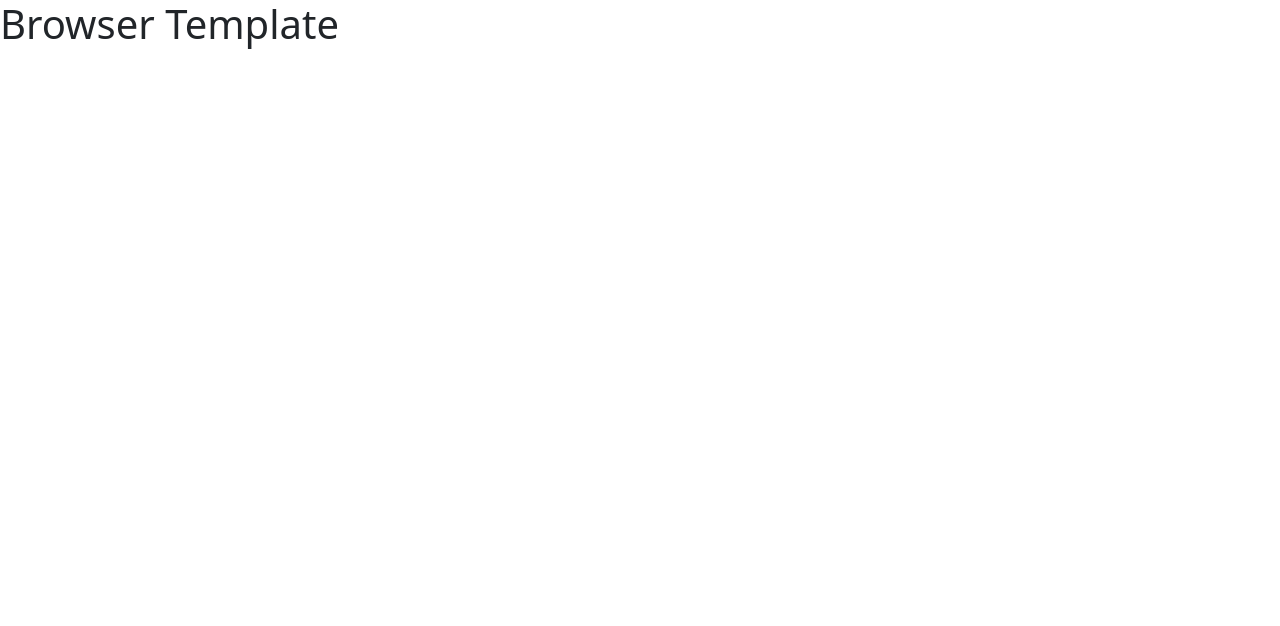
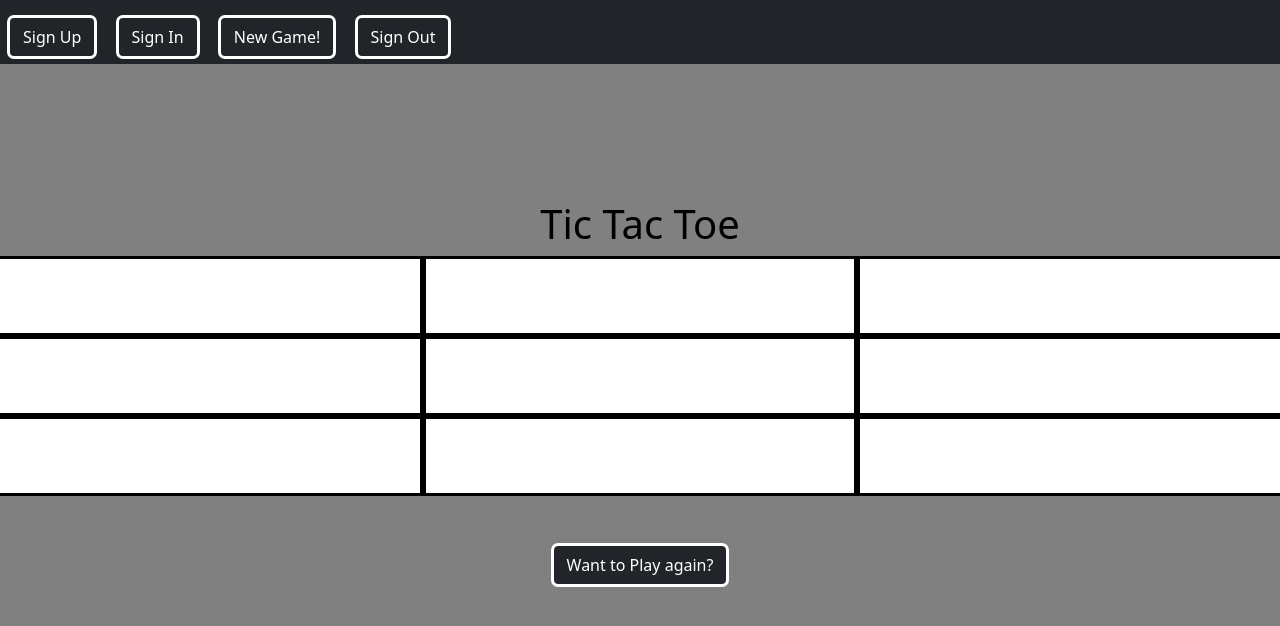
Before and after one commit to qchris101/tic-tac-toe-client, a website built with webpack: page index.html in a window 1280 px wide. Built offline with nearby package versions, Linux system fonts and the light colour scheme.

Commit message:
Commiting config,index.css, and index for progress

```diff
--- a/app/config.js
+++ b/app/config.js
@@ -1,6 +1,6 @@
 let apiUrl
 const apiUrls = {
-  production: '<replace-with-heroku-url>',
+  production: 'https://tic-tac-toe-api-production.herokuapp.com',
   development: 'http://localhost:4741'
 }
 
--- a/app/styles/index.scss
+++ b/app/styles/index.scss
@@ -1 +1,38 @@
 @import '~bootstrap/scss/bootstrap';
+body {
+  background-color: grey;
+  margin-top: 200px;
+}
+.btn {
+  outline: solid;
+  margin-left: 10px;
+  margin-right: 10px;
+}
+
+.box {
+  align-items: center;
+  background-color: white;
+  border: 3px solid black;
+  color: white;
+  display: flex;
+  font-family: 'Playfair Display', serif;
+  height: 80px;
+  justify-content: center;
+  padding-inline-end: 5px;
+}
+
+.alt-color {
+  background-color: white;
+}
+
+h1 {
+  text-align: center;
+  color: black;
+}
+
+.restart-game {
+  margin-top: 50px;
+  align-items: center;
+  display: flex;
+  justify-content: center;
+}
--- a/index.html
+++ b/index.html
@@ -1,7 +1,7 @@
 <!DOCTYPE html>
 <html>
     <head>
-      <title>Example</title>
+      <title>Tic Tac Toe!</title>
       <meta name="viewport" content="width=device-width, initial-scale=1">
 
       <!-- Do not add `link` tags-->
@@ -12,6 +12,38 @@
       <script src="public/application.js" type="text/javascript" charset="utf-8" defer></script>
     </head>
     <body>
-      <h1>Browser Template</h1>
-    </body>
+      <h1>Tic Tac Toe</h1>
+      <div class ="container">
+
+        <!-- Button trigger modal -->
+        <nav class="navbar fixed-top navbar-dark bg-dark">
+          <div class="container-fluid">
+            <a class="navbar-brand" href="#"></a>
+            </div>
+            <form>
+                <button type="button" id ="sign-up" class="btn btn-dark">Sign Up</button>
+                <button type="button" id ="sign-in" class="btn btn-dark">Sign In</button>
+                <button type="button" id ="new-game" class="btn btn-dark">New Game!</button>
+                <button type="button" id = "sign-out" class="btn btn-dark">Sign Out</button>
+              </form>
+            </nav>
+          </div>
+
+          <div class="row">
+
+            <div class="col-4  box alt-color">1</div>
+            <div class="col-4  box alt-color">2</div>
+            <div class="col-4  box alt-color">3</div>
+            <div class="col-4  box color">4</div>
+            <div class="col-4  box color">5</div>
+            <div class="col-4  box color">6</div>
+            <div class="col-4  box alt-color">7</div>
+            <div class="col-4  box alt-color">8</div>
+            <div class="col-4  box alt-color">9</div>
+
+          </div>
+          <form class="restart-game">
+          <button type="button" class="btn btn-dark"> Want to Play again? </button>
+        </form>
+          </body>
 </html>
```
